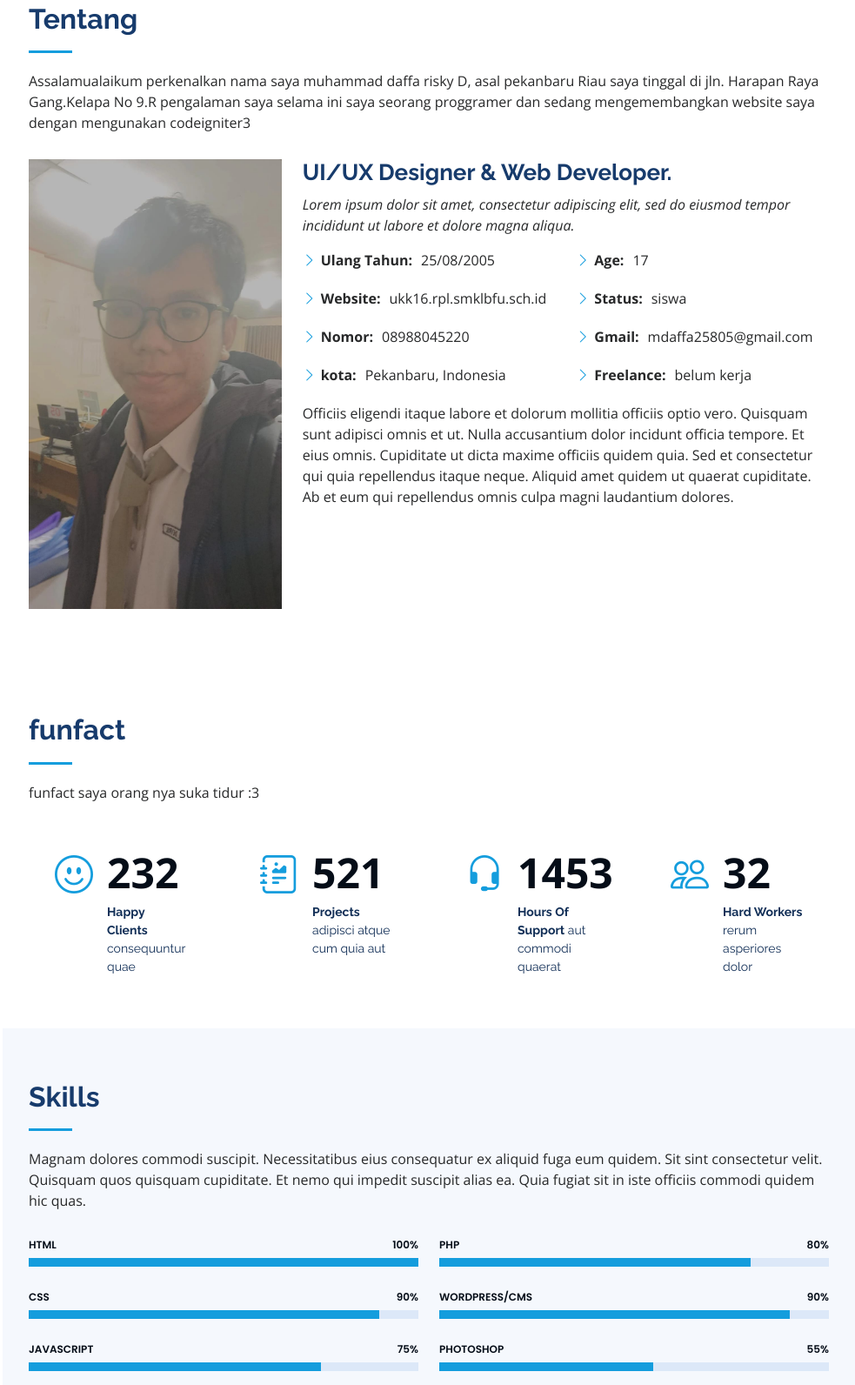
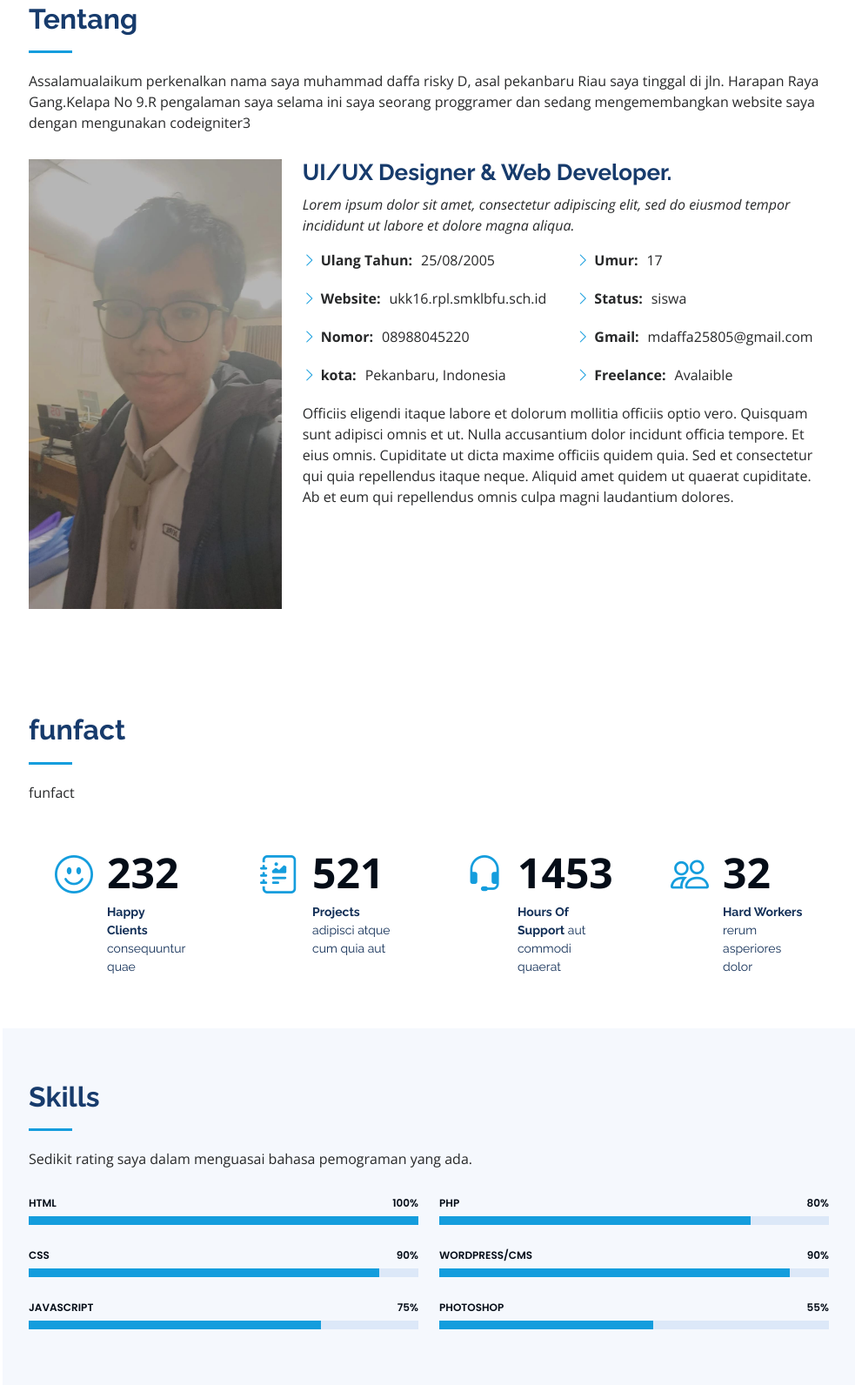
Before and after one commit to easter08/easter08.github.io, a plain HTML site: page index.html in a window 1280 px wide. Shown: the part 857-2449 px from the top of the page at 87% size, without its empty margins (297-1280 px from the left). Drawn offline with nearby package versions, Linux system fonts and the light colour scheme.

Commit message:
Update index.html

```diff
--- a/index.html
+++ b/index.html
@@ -110,10 +110,10 @@
               </div>
               <div class="col-lg-6">
                 <ul>
-                  <li><i class="bi bi-chevron-right"></i> <strong>Age:</strong> <span>17</span></li>
+                  <li><i class="bi bi-chevron-right"></i> <strong>Umur:</strong> <span>17</span></li>
                   <li><i class="bi bi-chevron-right"></i> <strong>Status:</strong> <span>siswa</span></li>
                   <li><i class="bi bi-chevron-right"></i> <strong>Gmail:</strong> <span>mdaffa25805@gmail.com</span></li>
-                  <li><i class="bi bi-chevron-right"></i> <strong>Freelance:</strong> <span>belum kerja</span></li>
+                  <li><i class="bi bi-chevron-right"></i> <strong>Freelance:</strong> <span>Avalaible</span></li>
                 </ul>
               </div>
             </div>
@@ -133,7 +133,7 @@
 
         <div class="section-title">
           <h2>funfact</h2>
-          <p>funfact saya orang nya suka tidur :3</p>
+          <p>funfact </p>
         </div>
 
         <div class="row no-gutters">
@@ -181,7 +181,7 @@
 
         <div class="section-title">
           <h2>Skills</h2>
-          <p>Magnam dolores commodi suscipit. Necessitatibus eius consequatur ex aliquid fuga eum quidem. Sit sint consectetur velit. Quisquam quos quisquam cupiditate. Et nemo qui impedit suscipit alias ea. Quia fugiat sit in iste officiis commodi quidem hic quas.</p>
+          <p>Sedikit rating saya dalam menguasai bahasa pemograman yang ada.</p>
         </div>
 
         <div class="row skills-content">
```
